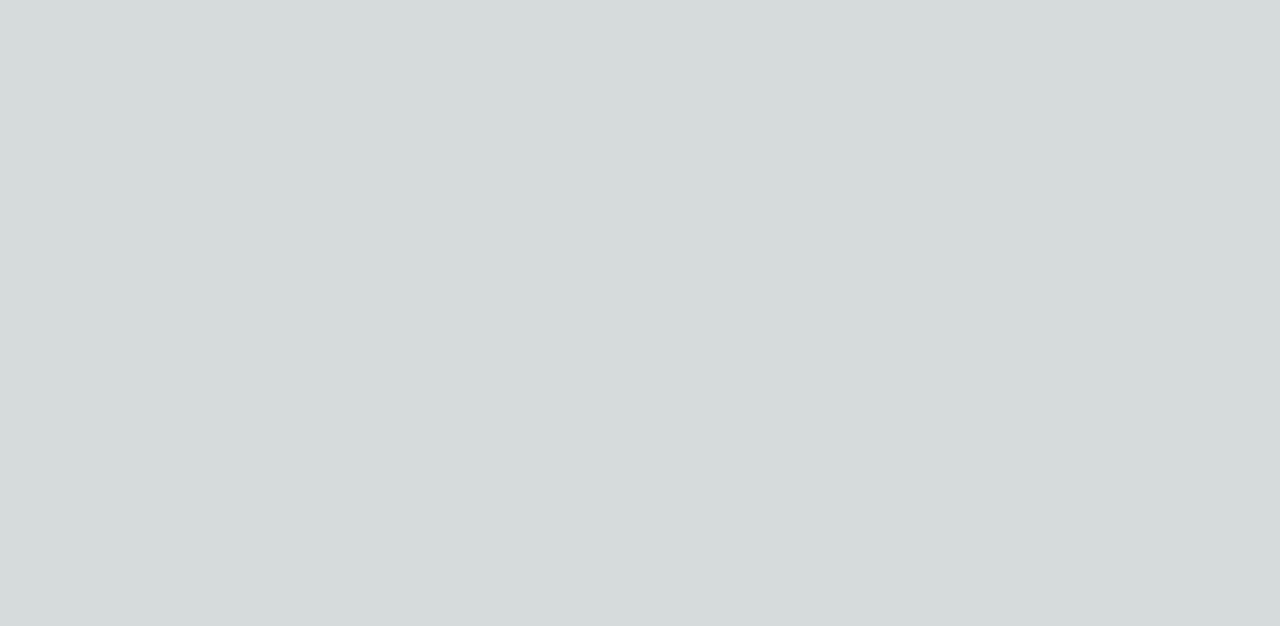
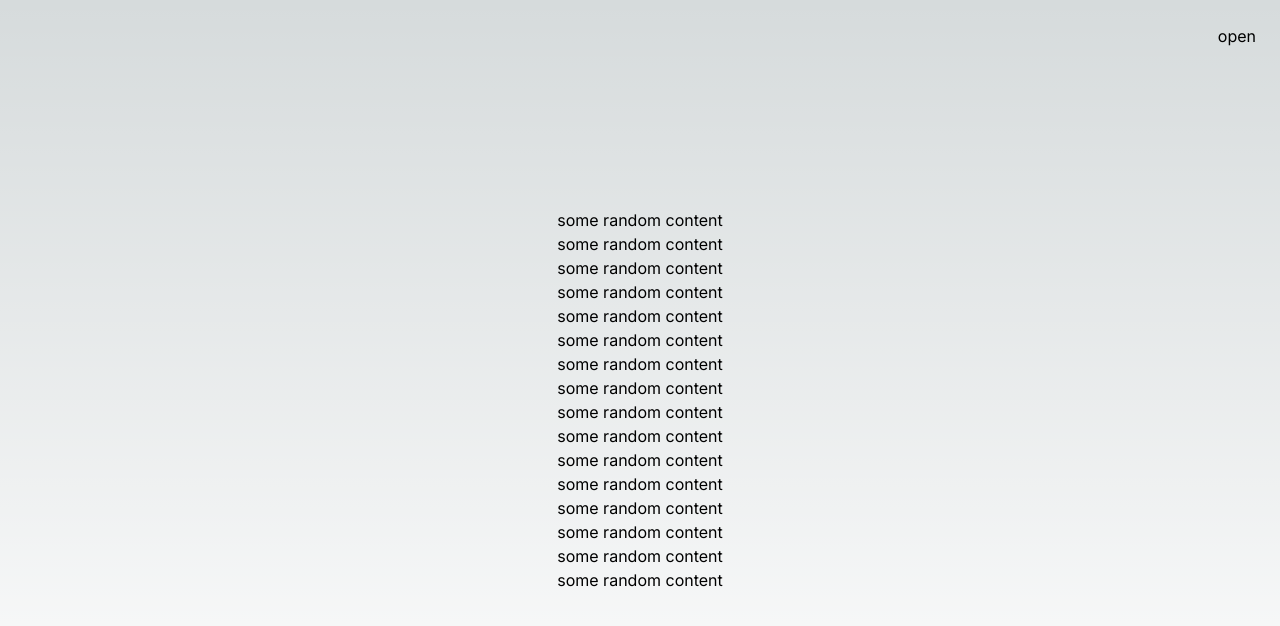
Before and after one commit to Nirlep5252/website, a Next.js app: page / in a window 1280 px wide. Shown: the top 626 px of the page. Built offline with nearby package versions, Linux system fonts and the light colour scheme.

Commit message:
did some navbar stuff

```diff
--- a/package.json
+++ b/package.json
@@ -10,9 +10,10 @@
     "prepare": "husky"
   },
   "dependencies": {
+    "framer-motion": "^11.2.6",
+    "next": "14.2.3",
     "react": "^18",
-    "react-dom": "^18",
-    "next": "14.2.3"
+    "react-dom": "^18"
   },
   "devDependencies": {
     "@types/node": "^20",
--- a/src/app/layout.tsx
+++ b/src/app/layout.tsx
@@ -1,6 +1,7 @@
 import type { Metadata } from 'next'
 import { Inter } from 'next/font/google'
 import './globals.css'
+import { Navbar } from '@/components/navbar'
 
 const inter = Inter({ subsets: ['latin'] })
 
@@ -16,7 +17,10 @@ export default function RootLayout({
 }>) {
   return (
     <html lang='en'>
-      <body className={inter.className}>{children}</body>
+      <body className={inter.className}>
+        <Navbar />
+        {children}
+      </body>
     </html>
   )
 }
--- a/src/app/page.tsx
+++ b/src/app/page.tsx
@@ -1,3 +1,22 @@
 export default function Home() {
-  return <div className=''></div>
+  return (
+    <div className='w-screen h-screen temp flex items-center justify-center flex-col'>
+      <div className=''>some random content</div>
+      <div className=''>some random content</div>
+      <div className=''>some random content</div>
+      <div className=''>some random content</div>
+      <div className=''>some random content</div>
+      <div className=''>some random content</div>
+      <div className=''>some random content</div>
+      <div className=''>some random content</div>
+      <div className=''>some random content</div>
+      <div className=''>some random content</div>
+      <div className=''>some random content</div>
+      <div className=''>some random content</div>
+      <div className=''>some random content</div>
+      <div className=''>some random content</div>
+      <div className=''>some random content</div>
+      <div className=''>some random content</div>
+    </div>
+  )
 }
--- /dev/null
+++ b/src/components/navbar.tsx
@@ -0,0 +1,81 @@
+'use client'
+
+import Link from 'next/link'
+import { motion, Variants } from 'framer-motion'
+import { useState } from 'react'
+import { usePathname } from 'next/navigation'
+
+const links: {
+  name: string
+  href: string
+}[] = [
+  { name: 'home', href: '/' },
+  { name: 'posts', href: '/posts' },
+  { name: 'projects', href: '/projects' },
+  { name: 'adventures', href: '/adventures' },
+]
+
+const navbarVariants: Variants = {
+  open: {
+    visibility: 'visible',
+    display: 'flex',
+    opacity: 1,
+    translateY: '0%',
+  },
+  closed: {
+    visibility: 'hidden',
+    opacity: 0,
+    translateY: '-100%',
+  },
+}
+
+export function Navbar() {
+  const [isOpen, setIsOpen] = useState<boolean>(false)
+  const path = usePathname()
+
+  return (
+    <motion.div className='flex items-center justify-center'>
+      <motion.div
+        onMouseDown={() => {
+          setIsOpen(!isOpen)
+        }}
+        className='hamburger cursor-pointer absolute right-6 top-6 z-50'
+      >
+        {isOpen ? 'close' : 'open'}
+      </motion.div>
+      <motion.div
+        animate={isOpen ? 'open' : 'closed'}
+        variants={navbarVariants}
+        initial={false}
+        transition={{
+          type: 'spring',
+          damping: 20,
+          mass: 0.75,
+          stiffness: 50,
+          velocity: 3,
+          restSpeed: 0.01,
+          restDelta: 0.01,
+          staggerChildren: 2,
+        }}
+        className='navbar fixed top-0 left-0 flex flex-col gap-2 w-screen h-screen bg-black/30 -translate-y-full backdrop-blur-md justify-center px-20'
+      >
+        {links.map((link) => {
+          return (
+            <motion.div
+              whileHover={{
+                translateX: '20px',
+              }}
+              onClick={() => setIsOpen(!isOpen)}
+              className={`text-9xl ${path === link.href ? 'font-bold' : ''}`}
+              key={link.href}
+            >
+              <Link href={link.href} className='nav-link'>
+                {link.name}
+              </Link>
+            </motion.div>
+          )
+        })}
+      </motion.div>
+    </motion.div>
+  )
+}
```
